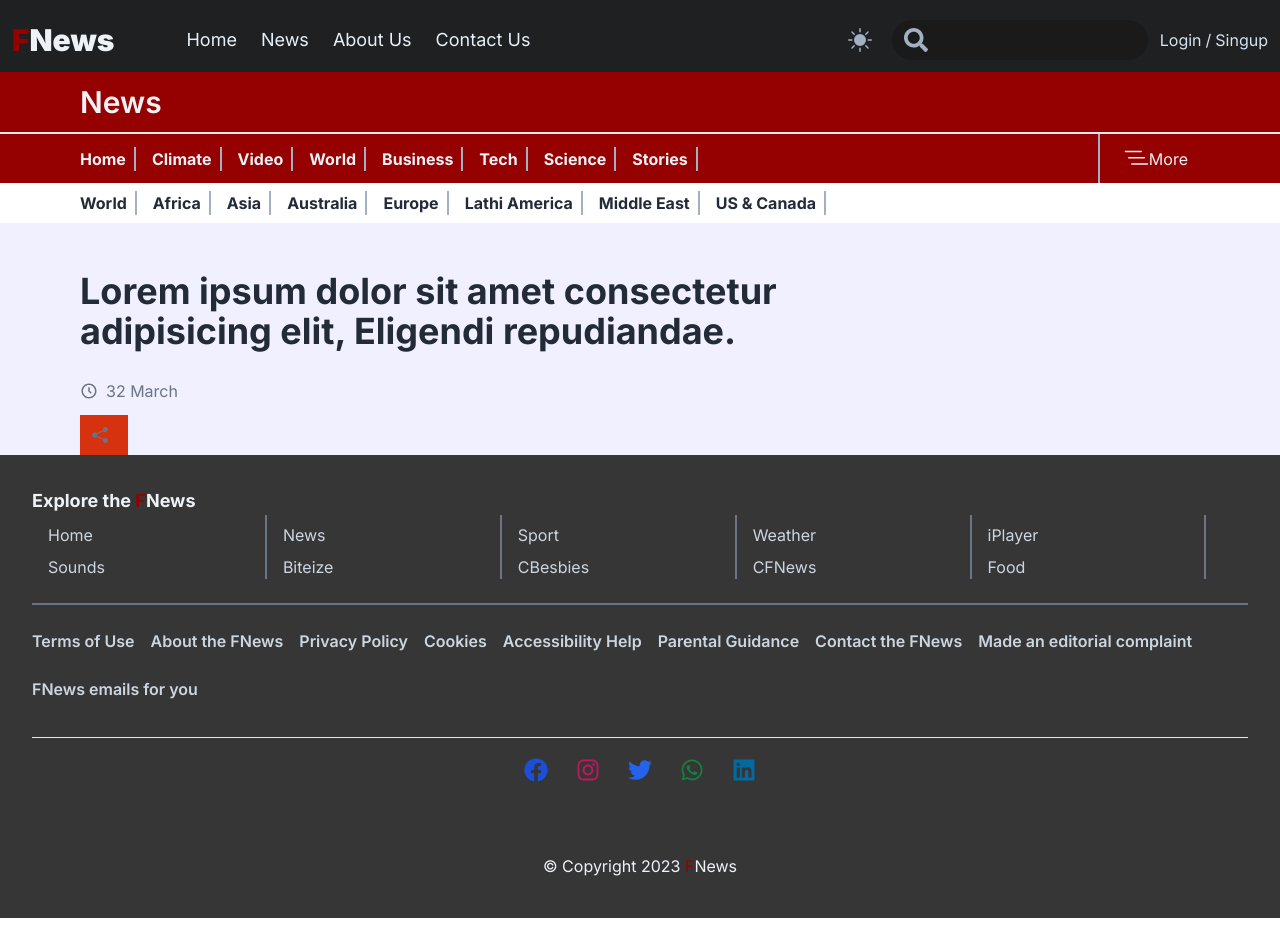
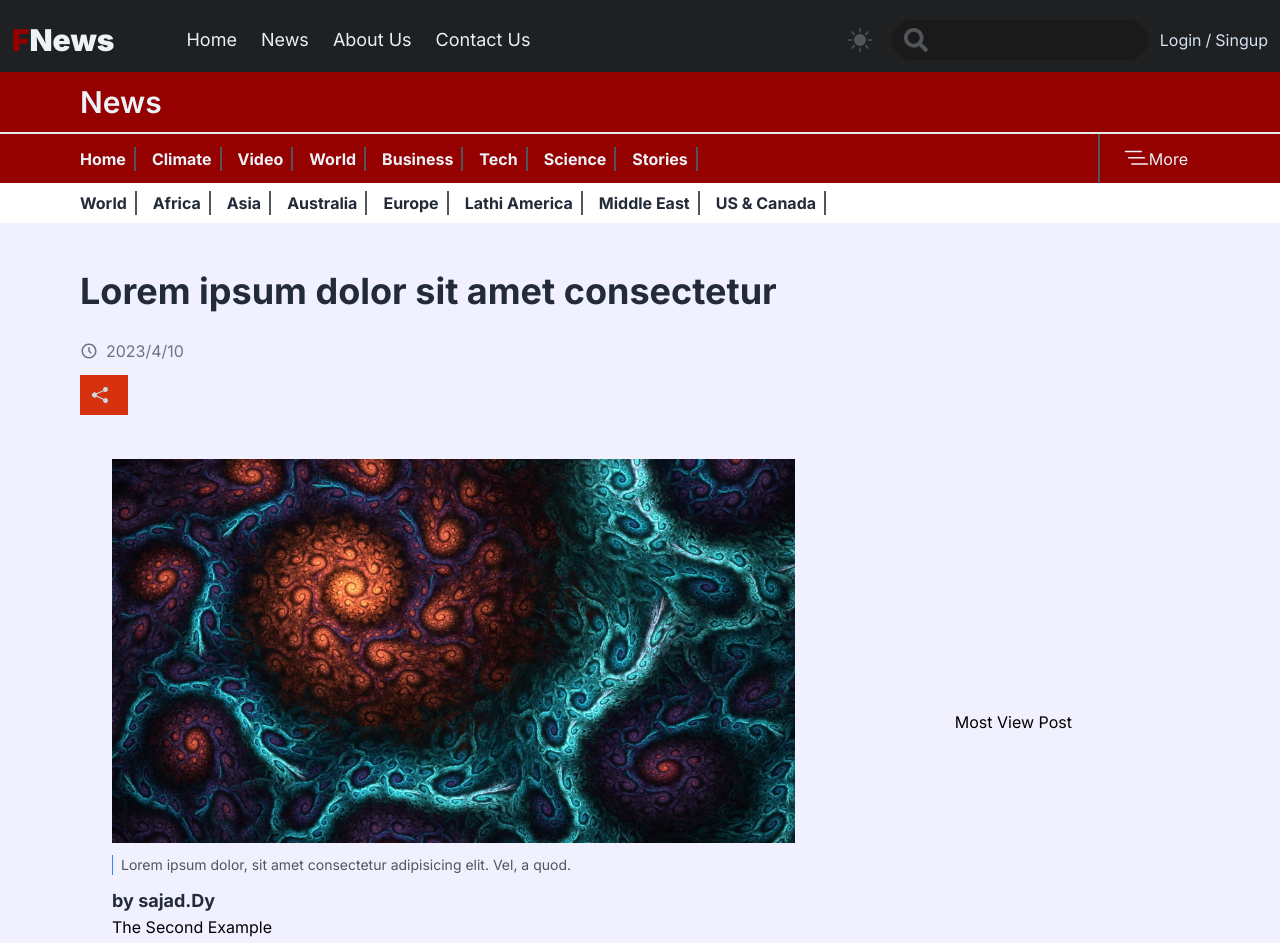
Before and after one commit to sdy2000/f-news, a React (Create React App) app: page /news/1 in a window 1280 px wide. Shown: the top 943 px of the page. Before the commit the page ends 918 px from the top, so only its background shows below. Built offline with nearby package versions, Linux system fonts and the light colour scheme.

Commit message:
Create PostDetail part and update NewsDetails page

```diff
--- a/package.json
+++ b/package.json
@@ -6,6 +6,7 @@
     "@testing-library/jest-dom": "^5.16.5",
     "@testing-library/react": "^13.4.0",
     "@testing-library/user-event": "^13.5.0",
+    "html-to-react": "^1.5.1",
     "react": "^18.2.0",
     "react-dom": "^18.2.0",
     "react-icons": "^4.8.0",
--- a/src/assets/global.css
+++ b/src/assets/global.css
@@ -77,10 +77,10 @@
     }
 
     .news-dropbar{
-        @apply text-p flex flex-wrap
+        @apply text-p flex flex-wrap text-p font-bold
     }
     .news-dropbar li{
-        @apply border-r-2 border-lfs pt-2 text-dfs w-[45%] sm:w-[30%] md:w-[22%] lg:w-[18%] ml-4
+        @apply border-r-2 border-lfs pt-2 w-[45%] sm:w-[30%] md:w-[22%] lg:w-[18%] ml-4
     }
 
     .news-subbar{
--- a/src/components/scrollBar/PostDetailBar.jsx
+++ b/src/components/scrollBar/PostDetailBar.jsx
@@ -1,12 +1,9 @@
-import React, { useEffect, useState } from 'react'
+import React, { useState } from 'react'
 import { Link } from 'react-router-dom'
 import { BsListNested } from 'react-icons/bs'
 
 const PostDetailBar = () => {
     const [isOpenList, setIsOpenList] = useState(false);
-
-
-
 
     function OpenList() {
         (isOpenList === true) ? setIsOpenList(false) : setIsOpenList(true);
@@ -40,9 +37,10 @@ const PostDetailBar = () => {
 
                     <div className='text-dfp my-2 sm:px-0 sm:pl-3 sm:my-0 sm:py-2
                       sm:border-l-2 border-lft hover:underline'>
-                        <span className='flex justify-center items-center rounded-sm border sm:border-none px-3 py-1'>
-                            <BsListNested size={25} onClick={() => OpenList()} /> More
-                        </span>
+                        <button onClick={() => OpenList()}
+                            className='flex justify-center items-center rounded-sm border sm:border-none px-3 py-1'>
+                            <BsListNested size={25} /> More
+                        </button>
                     </div>
                 </div>
             </div>
--- a/src/pages/home/NewsDetails.jsx
+++ b/src/pages/home/NewsDetails.jsx
@@ -1,7 +1,18 @@
 import React from 'react'
-import { IconButton, PostDetailBar } from '../../components'
-import { BiTimeFive } from 'react-icons/bi'
-import { BsShareFill } from 'react-icons/bs'
+import { PostDetailBar } from '../../components'
+import { PostDetail } from '../../parts'
+
+const news = {
+    newsId: 5,
+    title: 'Lorem ipsum dolor sit amet consectetur',
+    image: 'wallpaperflare.com_wallpaper (22).jpg',
+    slug: 'dolor-sit',
+    category: 'lorem',
+    createDate: '2023/4/10',
+    authorName: 'sajad.Dy',
+    shortDescription:' Lorem ipsum dolor, sit amet consectetur adipisicing elit. Vel, a quod.',
+    description: '<div><h1>The Second Example</h1><p>The <strong>rat</strong> hates the <strong>cat</strong></p><p><i>This is something special</i></p><hr/><div><img src="http://localhost:3000/assets/img/img1.jpg" width="500"/></div> <hr/><h4>Just Another Heading</h4></div>',
+}
 
 
 const NewsDetails = () => {
@@ -9,17 +20,16 @@ const NewsDetails = () => {
         <>
             <div className='bg-s'>
                 <PostDetailBar />
-                <div className='container mt-12 flex flex-col justify-start gap-3'>
-                    <h1 className='text-p text-3xl font-semibold md:text-4xl md:font-bold max-w-3xl mb-4'>
-                        Lorem ipsum dolor sit amet consectetur adipisicing elit, Eligendi repudiandae.
-                    </h1>
-                    <span className='flex justify-start items-center gap-2 text-s'>
-                        <BiTimeFive size={18} />32 March
-                    </span>
-                    <span className='flex justify-start items-center p-3 bg-orange hover:bg-dorange text-s hover:scale-110 w-12'>
-                        <BsShareFill />
-                    </span>
+                <div className='container grid grid-cols-1 md:grid-cols-3'>
+                    <div className='col-span-1 md:col-span-2'>
+                        <PostDetail news={news} />
+                    </div>
+
+                    <div className='col-span-1 flex flex-col justify-center items-center'>
+                        Most View Post
+                    </div>
                 </div>
+
             </div>
         </>
     )
--- a/src/parts/index.js
+++ b/src/parts/index.js
@@ -5,3 +5,7 @@ export { default as HomeLayout } from './website/HomeLayout'
 // // // // Main Part // // // //
 export { default as Header } from './website/Header'
 export { default as Footer } from './website/Footer'
+
+
+// // // // Post Detail // // // //
+export { default as PostDetail } from './website/postDetail/PostDetail'
--- /dev/null
+++ b/src/parts/website/postDetail/PostDetail.jsx
@@ -0,0 +1,43 @@
+import React from 'react'
+import { BiTimeFive } from 'react-icons/bi'
+import { BsShareFill } from 'react-icons/bs'
+import { Parser } from 'html-to-react'
+
+
+const PostDetail = ({ news }) => {
+    return (
+        <>
+            <div className='mt-12 flex flex-col justify-start gap-3'>
+                <h1 className='text-p text-3xl font-semibold md:text-4xl md:font-bold max-w-3xl mb-4'>
+                    {news.title}
+                </h1>
+                <span className='flex justify-start items-center gap-2 text-s'>
+                    <BiTimeFive size={18} /> {news.createDate}
+                </span>
+                <span className='flex justify-start items-center p-3 bg-orange hover:bg-dorange text-dfs hover:scale-110 w-12'>
+                    <BsShareFill />
+                </span>
+                <div className='flex flex-col justify-start mt-8 px-8 '>
+                    <div className='flex flex-col justify-start gap-3'>
+                        <img
+                            className='w-full max-h-[32rem] object-cover'
+                            src={`/assets/img/${news.image}`}
+                            alt={news.title}
+                        />
+                        <span className='text-t text-sm border-l border-blue-500 pl-2'>
+                           {news.shortDescription}
+                        </span>
+                        <h4 className='text-p text-lg font-bold'>
+                            by {news.authorName}
+                        </h4>
+                    </div>
+                    <div className='flex flex-col justify-start gap-3'>
+                        {Parser().parse(news.description)}
+                    </div>
+                </div>
+            </div>
+        </>
+    )
+}
+
+export default PostDetail
--- a/tailwind.config.js
+++ b/tailwind.config.js
@@ -16,7 +16,7 @@ module.exports = {
         // Foreground
         "lfp": "#232b39",
         "lfs": "#697586",
-        "lft": "#a2b0c3",
+        "lft": "#52565c",
 
         // Oder
         "accent": "#950101",
```
Also changed, not shown: 1 other file (tests, documents, lock files or other folders).
